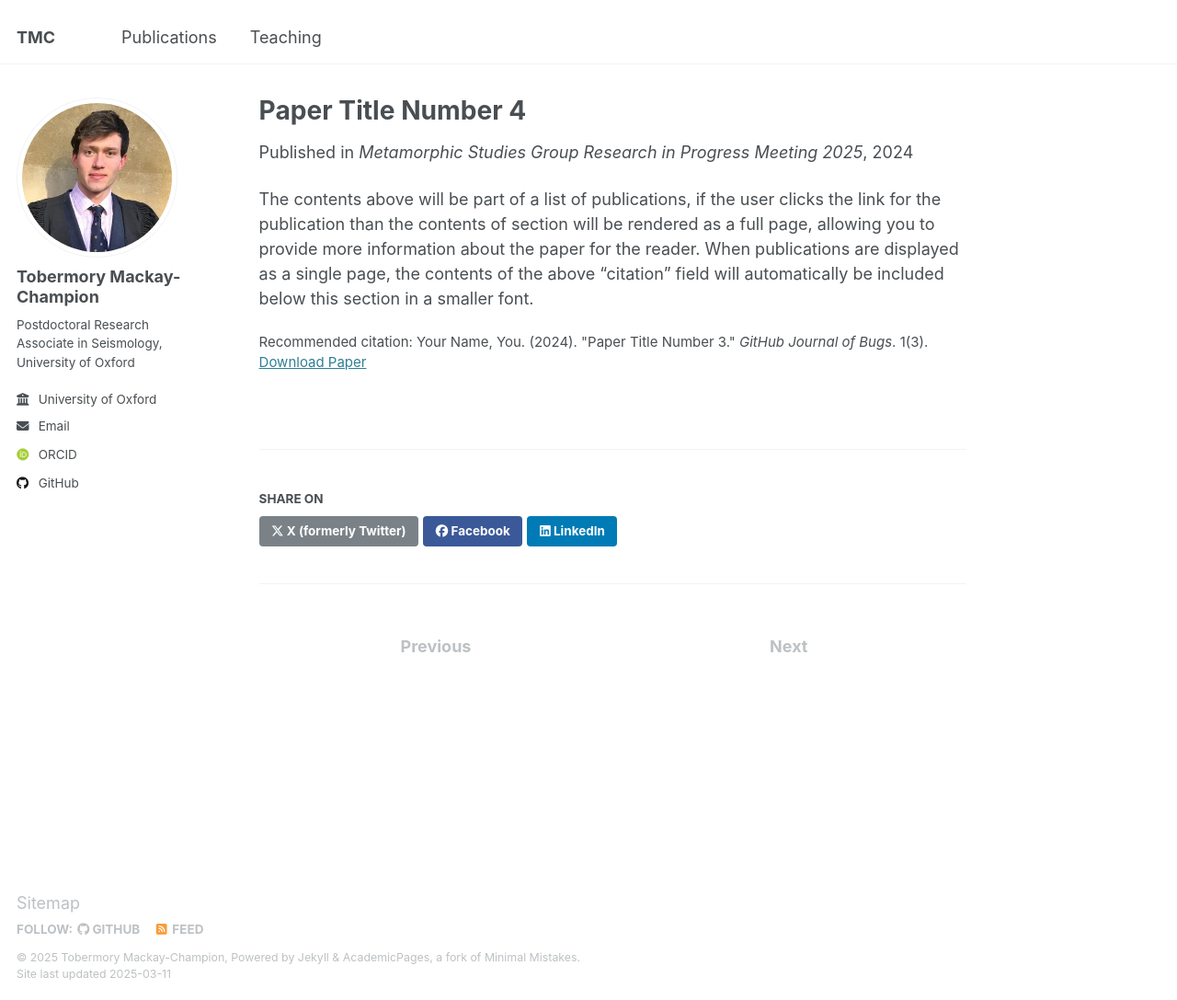
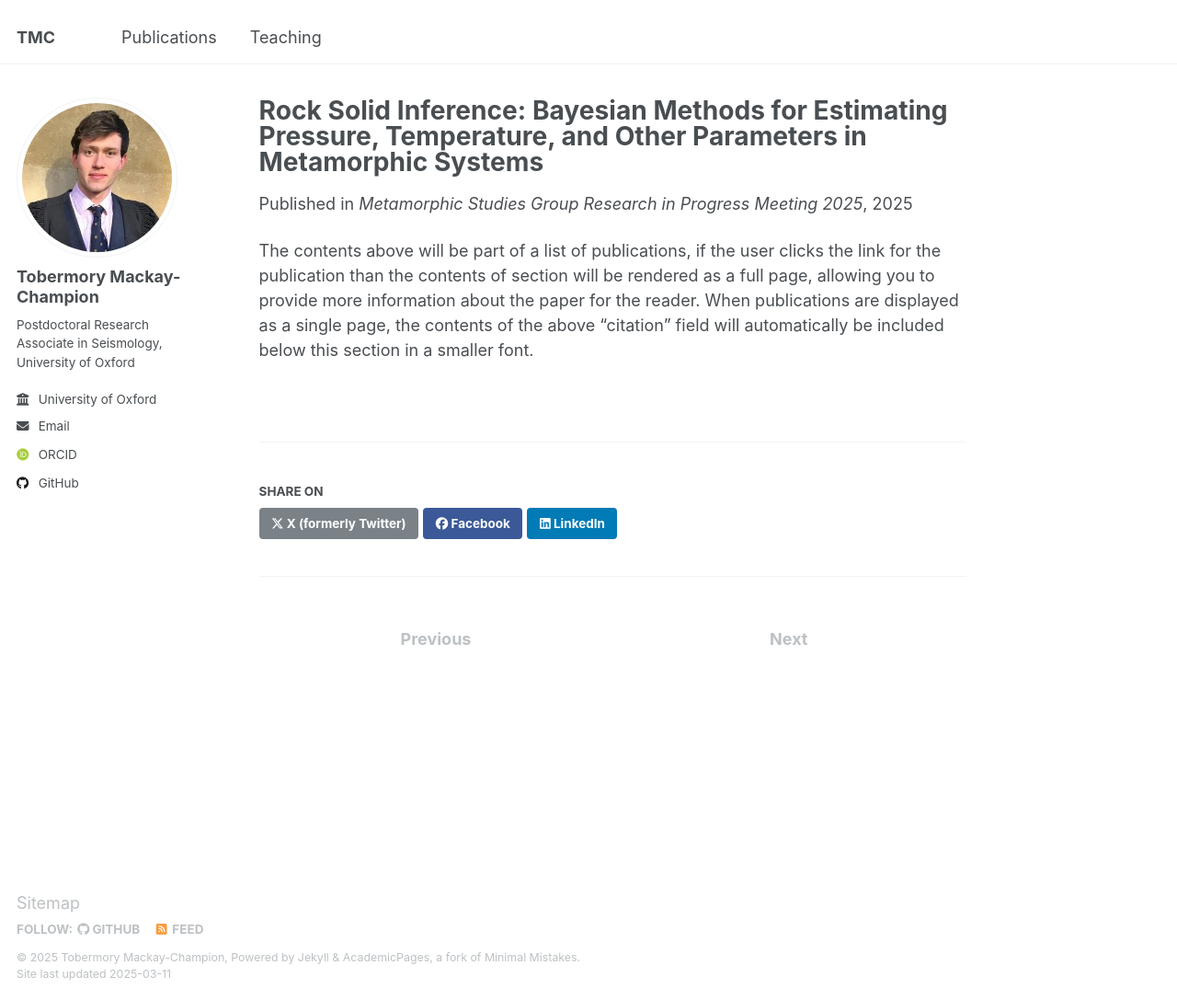
Before and after one commit to TMackay-Champion/TMackay-Champion.github.io, a Jekyll site: the page built from _publications/2025-MSG.md, in a window 1280 px wide and 1087 px high. Shown: the whole window at 92% size. Built offline with Jekyll 4.4.1, drawn with Linux system fonts in a browser that asks for light colours; some web fonts are replaced.

Commit message:
Update and rename 2024-02-17-paper-title-number-4.md to 2025-MSG.md

```diff
--- a/_publications/2024-02-17-paper-title-number-4.md
+++ b/_publications/2025-MSG.md
@@ -1,13 +1,12 @@
 ---
-title: "Paper Title Number 4"
+title: "Rock Solid Inference: Bayesian Methods for Estimating Pressure, Temperature, and Other Parameters in Metamorphic Systems"
 collection: publications
 category: conferences
-permalink: /publication/2024-02-17-paper-title-number-4
-excerpt: 'This paper is about fixing template issue #693.'
-date: 2024-02-17
+permalink: /publication/2025-MSG
+excerpt: 'This paper is about our efforts to develop a multi-dimensional Bayesian inversion to assess the geodynamic evolution of a rock.'
+date: 2025-03-01
 venue: 'Metamorphic Studies Group Research in Progress Meeting 2025'
-paperurl: 'http://academicpages.github.io/files/paper3.pdf'
-citation: 'Your Name, You. (2024). &quot;Paper Title Number 3.&quot; <i>GitHub Journal of Bugs</i>. 1(3).'
+paperurl: 'http://tmackay-champion.github.io/files/MSG25.pdf'
 ---
 
 The contents above will be part of a list of publications, if the user clicks the link for the publication than the contents of section will be rendered as a full page, allowing you to provide more information about the paper for the reader. When publications are displayed as a single page, the contents of the above "citation" field will automatically be included below this section in a smaller font.
```
